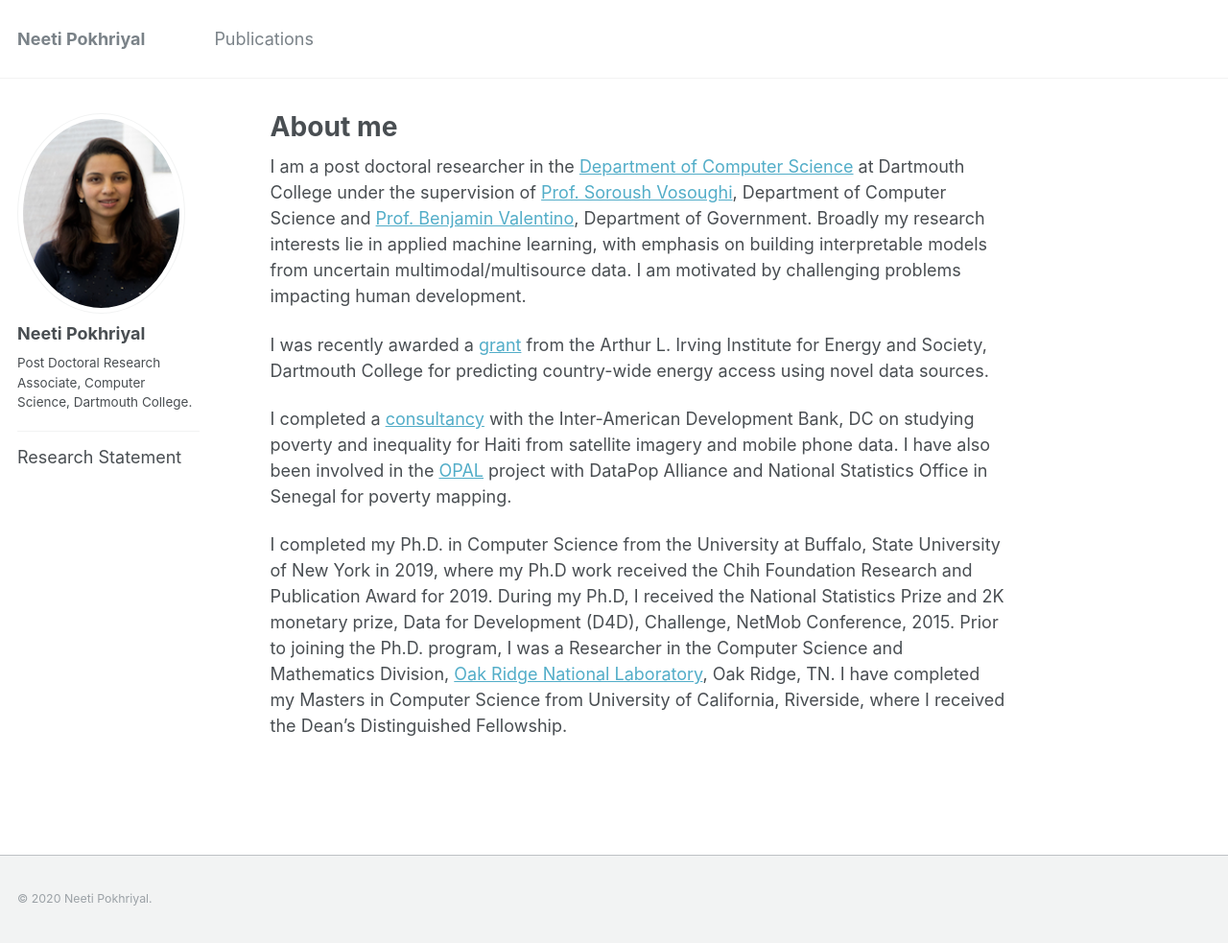
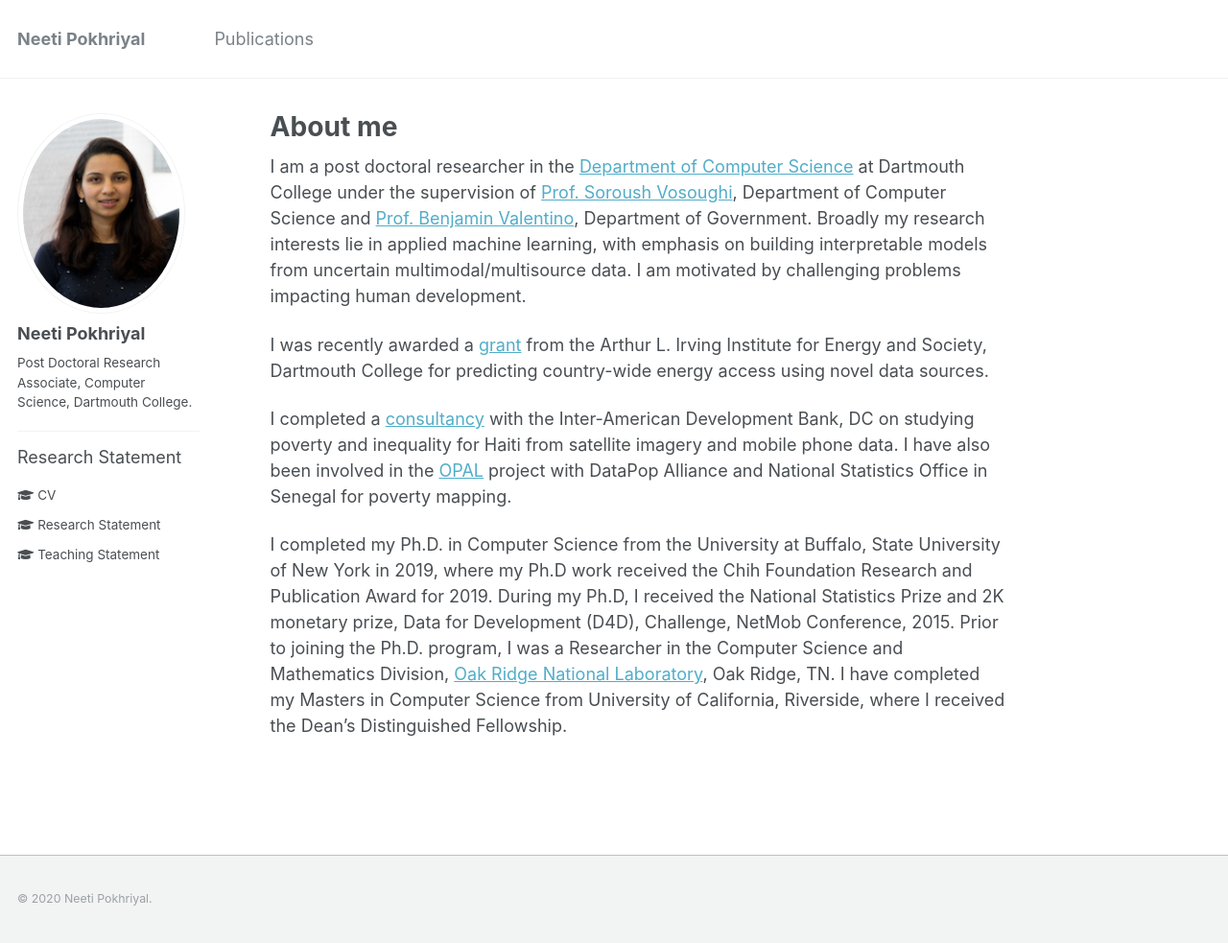
Before and after one commit to neetip/neetip.github.io, a Jekyll site: the page built from _pages/about.md, in a window 1280 px wide and 983 px high. Shown: the whole window at 96% size. Built offline with Jekyll 4.4.1, drawn with Linux system fonts in a browser that asks for light colours.

Commit message:
adding statements

```diff
--- a/_includes/author-profile.html
+++ b/_includes/author-profile.html
@@ -118,6 +118,9 @@
 {% if author.wikipedia %}
 <li><a href="https://en.wikipedia.org/wiki/User:{{ author.wikipedia }}"><i class="fab fa-fw fa-wikipedia-w" aria-hidden="true"></i> Wikipedia</a></li>
 {% endif %}
+<li><a href="assets/statements/Pokhriyal_CV.pdf"><i class="fas fa-fw fa-graduation-cap"></i> CV</a></li>
+<li><a href="assets/statements/Pokhriyal_Researchstatement.pdf"><i class="fas fa-fw fa-graduation-cap"></i> Research Statement</a></li>
+<li><a href="assets/statements/Pokhriyal_Teachingstatement.pdf"><i class="fas fa-fw fa-graduation-cap"></i> Teaching Statement</a></li>
 </ul>
 </div>
 </div>
```
Also changed, not shown: 6 other files. Lines whose indentation alone changed are shown as unchanged.
